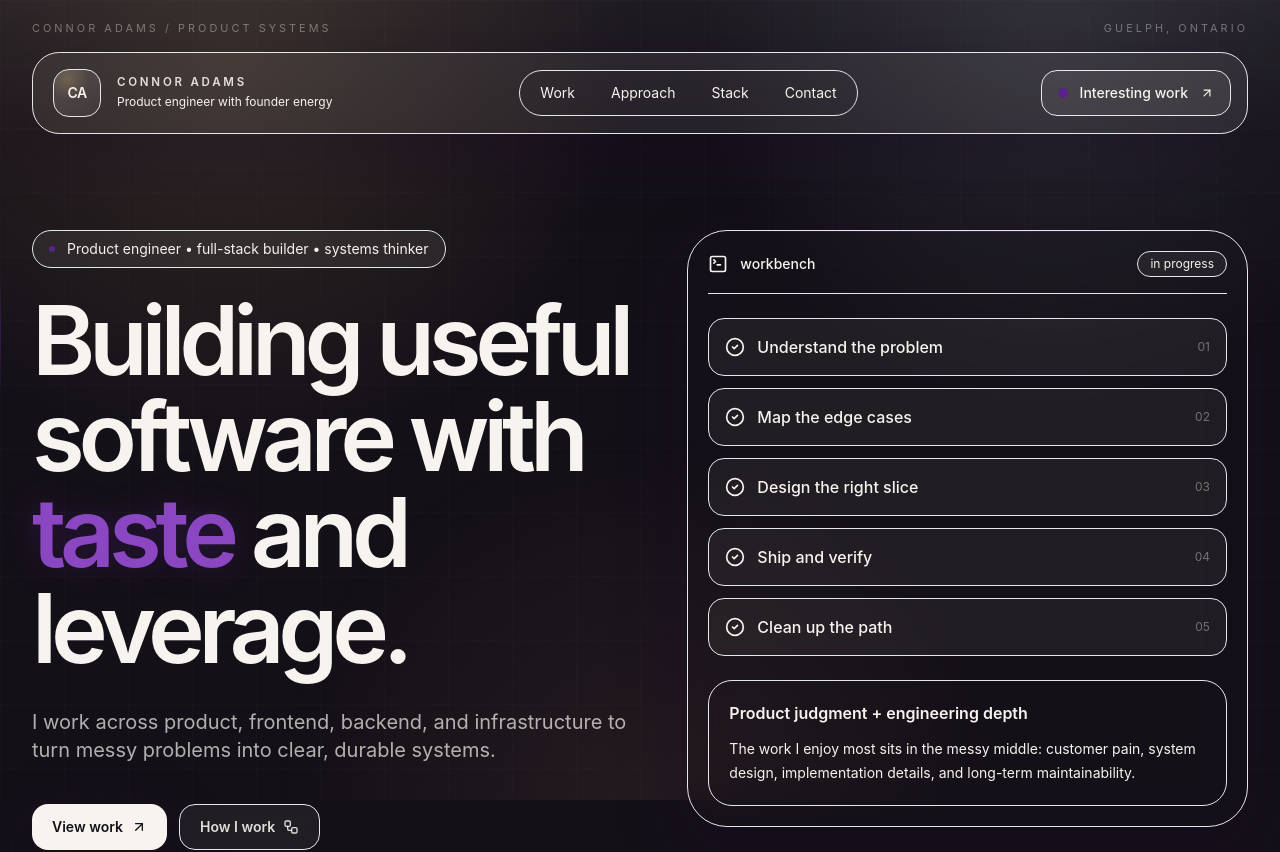
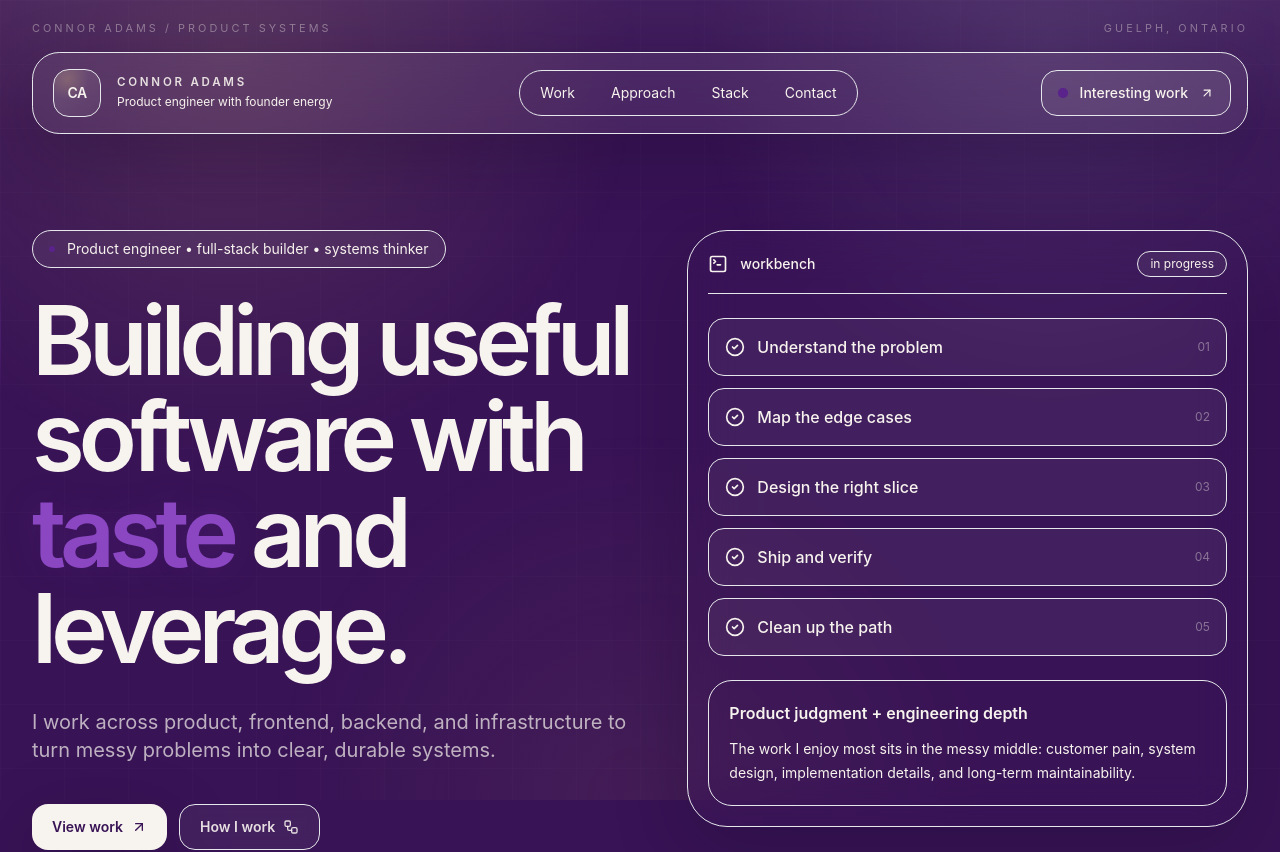
Before and after one commit to Connor-Adams/Personal-Website, a React (Vite) app: page / in a window 1280 px wide. Shown: the top 852 px of the page. Built offline with nearby package versions, Linux system fonts and the light colour scheme.

Commit message:
Use dark amethyst as site background

```diff
--- a/tailwind.config.js
+++ b/tailwind.config.js
@@ -3,10 +3,10 @@ export default {
   theme: {
     extend: {
       colors: {
-        ink: '#141018',
+        ink: '#381356',
         bone: '#f7f3ee',
         amber: '#5A228B',
-        plum: '#381356',
+        plum: '#24102e',
         jade: '#4B1E78',
         rust: '#6A2CA0'
       },
```
